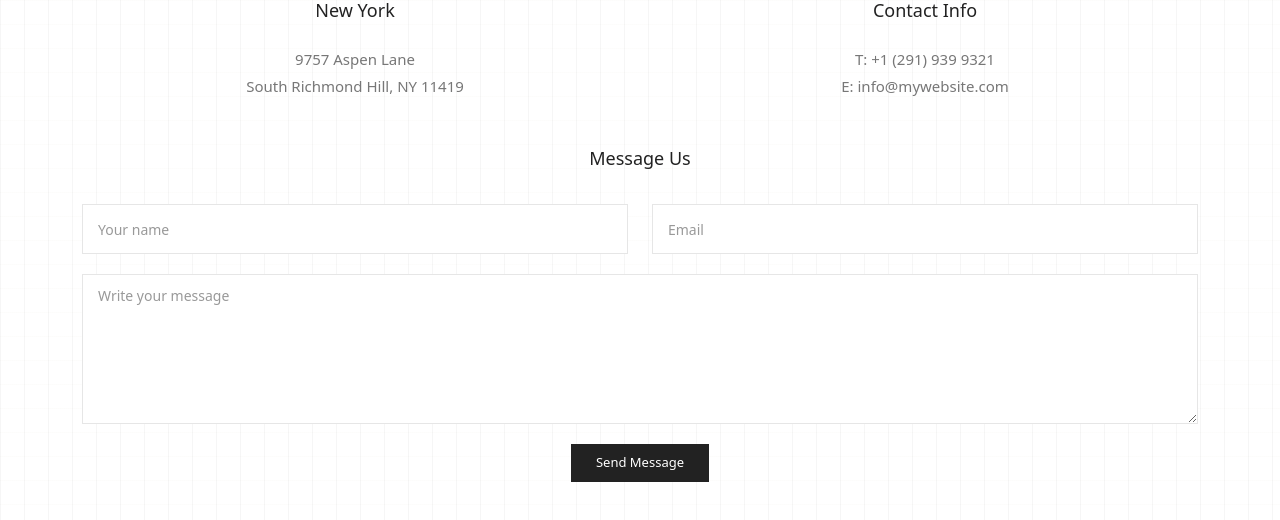
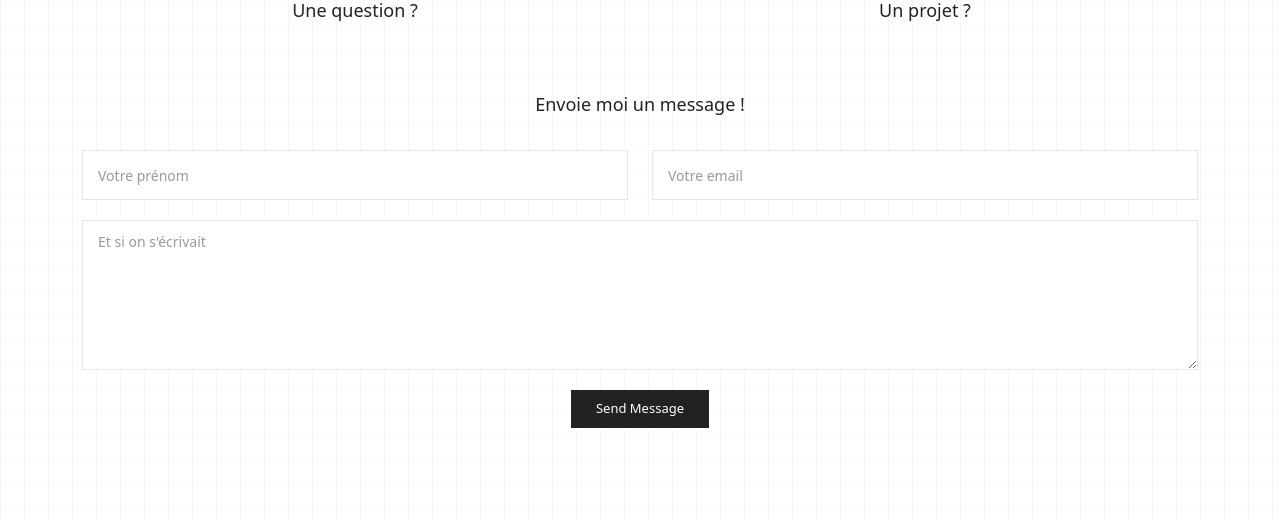
Before and after one commit to PathMan21/portfolio-dev, a React (Create React App) app: page /Contact in a window 1280 px wide. Shown: the top 520 px of the page. Built offline with nearby package versions, Linux system fonts and the light colour scheme.

Commit message:
fix: contact

```diff
--- a/src/pages/Contact/Contact.tsx
+++ b/src/pages/Contact/Contact.tsx
@@ -1,31 +1,22 @@
 import "../Contact/Contact.css";
 
 const Contact = () => {
+
   return (
     <div className="container container-contact-cust">
       <div className="row mb-5">
         <div className="col">
-          <h3 className="thin-heading mb-4">New York</h3>
-          <p>
-            9757 Aspen Lane
-            <br />
-            South Richmond Hill, NY 11419
-          </p>
+          <h3 className="thin-heading mb-4">Une question ?</h3>
         </div>
 
         <div className="col">
-          <h3 className="thin-heading mb-4">Contact Info</h3>
-          <p>
-            T: +1 (291) 939 9321
-            <br />
-            E: info@mywebsite.com
-          </p>
+          <h3 className="thin-heading mb-4">Un projet ?</h3>
         </div>
       </div>
 
       <div className="row justify-content-center">
         <div className="col-md-12">
-          <h3 className="thin-heading mb-4">Message Us</h3>
+          <h3 className="thin-heading mb-4">Envoie moi un message !</h3>
 
           <form
             className="mb-5"
@@ -40,7 +31,7 @@ const Contact = () => {
                   className="form-control"
                   name="name"
                   id="name"
-                  placeholder="Your name"
+                  placeholder="Votre prénom"
                 />
               </div>
 
@@ -50,7 +41,7 @@ const Contact = () => {
                   className="form-control"
                   name="email"
                   id="email"
-                  placeholder="Email"
+                  placeholder="Votre email"
                 />
               </div>
             </div>
@@ -61,7 +52,7 @@ const Contact = () => {
                   className="form-control"
                   name="message"
                   id="message"
-                  placeholder="Write your message"
+                  placeholder="Et si on s'écrivait"
                 ></textarea>
               </div>
             </div>
--- a/src/pages/Projet/Projet.tsx
+++ b/src/pages/Projet/Projet.tsx
@@ -13,21 +13,7 @@ const Projet = () => {
                         `,
             image: beCuriousImg,
             lien: "https://be-curious.fr/home"
-        },
-        {
-            id: "exp-1",
-            title: "Projet",
-            content: "Donec scelerisque condimentum lectus in iaculis. Morbi aliquam mauris eu eros finibus, eu ultrices erat tincidunt. Sed neque dui, convallis id iaculis molestie",
-            image: "",
-            lien: "lien"
-        },
-        {
-            id: "exp-1",
-            title: "Projet",
-            content: "Sed quis lorem sodales, fermentum ex eu, gravida erat. Sed lectus sem, aliquam tincidunt interdum non, placerat quis leo. ",
-            image: "",
-            lien: "lien"
-        },
+        }
 
     ]
     const positions = [
```
